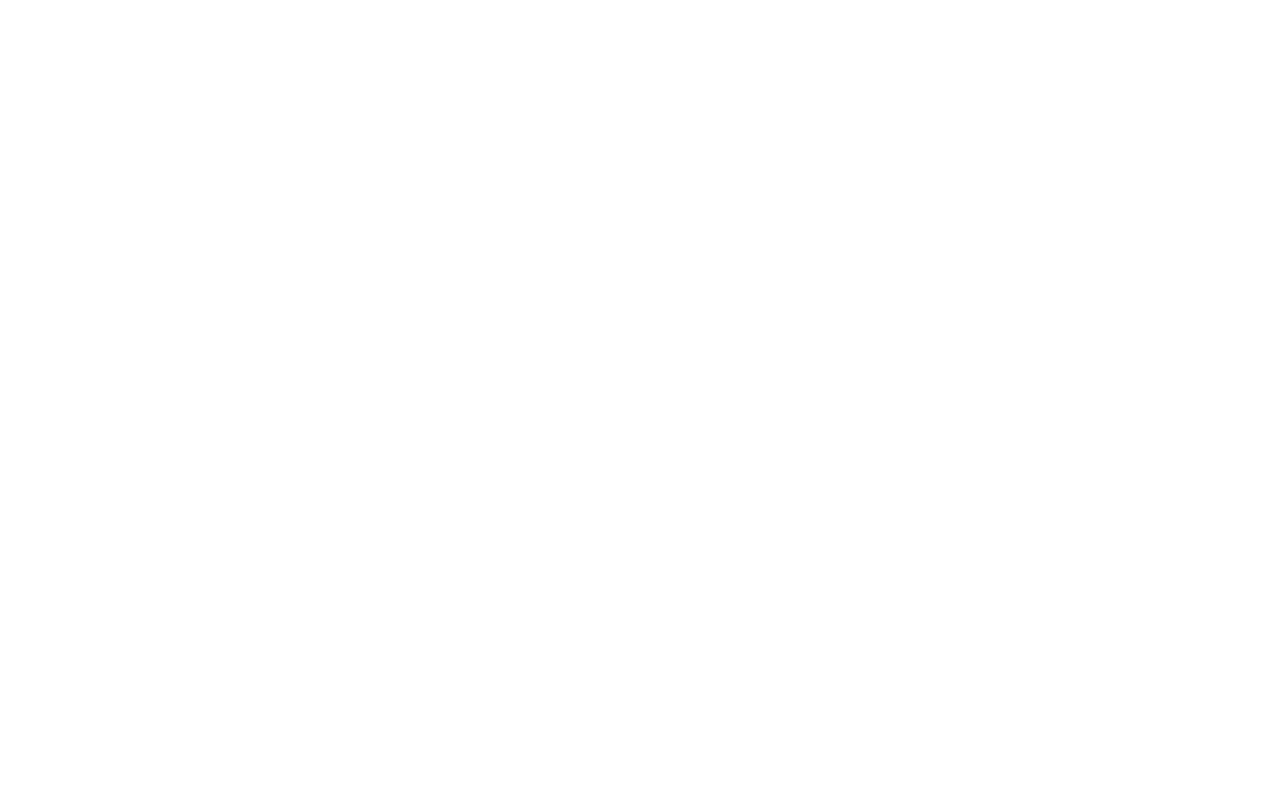
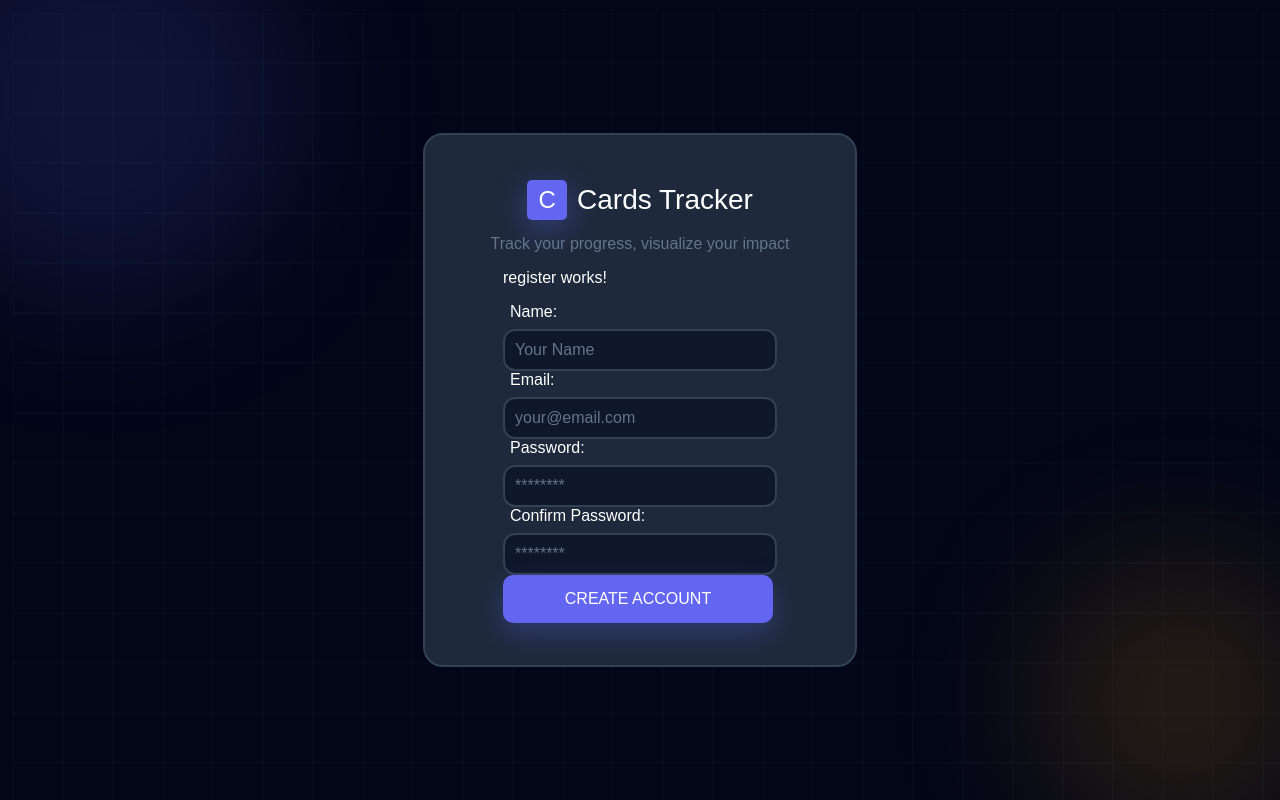
Before and after one commit to MatheusIYoshida/cards_management_client, an Angular app in the folder client/: page /auth/register in a window 1280 px wide. Before the commit this address led to /. Built offline with nearby package versions, Linux system fonts and the light colour scheme.

Commit message:
feat(register): create component - add routes

```diff
--- a/client/src/app/app.routes.ts
+++ b/client/src/app/app.routes.ts
@@ -4,16 +4,20 @@ import { AuthLayout } from './shared/layouts/auth-layout/auth-layout';
 export const routes: Routes = [
     {
         path: '',
-        redirectTo: 'login',
+        redirectTo: 'auth/login',
         pathMatch: 'full'
     },
     {
-        path: 'login',
+        path: 'auth',
         component: AuthLayout,
         children: [
             {
                 path: 'login',
                 loadComponent: () => import('./login/login').then(m => m.Login)
+            },
+            {
+                path: 'register',
+                loadComponent: () => import('./register/register').then(m => m.Register)
             },
             {
                 path: '',
@@ -25,7 +29,7 @@ export const routes: Routes = [
                 redirectTo: 'login'
             }
         ]
-    },
+    }
     // {
     //     path: 'dashboard',
     //     component:
--- a/client/src/app/login/login.html
+++ b/client/src/app/login/login.html
@@ -18,6 +18,6 @@
   ></app-form-button>
   <div class="divider">{{ dividerText }}</div>
   <div class="signup-link">
-    {{ signupText }} <a href="#">{{ signupLinkText }}</a>
+    {{ signupText }} <a href="/auth/register">{{ signupLinkText }}</a>
   </div>
 </div>
--- /dev/null
+++ b/client/src/app/register/register.html
@@ -0,0 +1,32 @@
+<p>register works!</p>
+<app-form-input
+    [enableLabel]="true"
+    [labelText]="'Name'"
+    [type]="'text'"
+    [placeholderText]="'Your Name'"
+    [maxLength]="100"
+></app-form-input>
+<app-form-input
+    [enableLabel]="true"
+    [labelText]="'Email'"
+    [type]="'email'"
+    [placeholderText]="'your@email.com'"
+    [maxLength]="100"
+></app-form-input>
+<app-form-input
+    [enableLabel]="true"
+    [labelText]="'Password'"
+    [type]="'password'"
+    [placeholderText]="'********'"
+    [maxLength]="100"
+></app-form-input>
+<app-form-input
+    [enableLabel]="true"
+    [labelText]="'Confirm Password'"
+    [type]="'password'"
+    [placeholderText]="'********'"
+    [maxLength]="100"
+></app-form-input>
+<app-form-button
+    [btnText]="'CREATE ACCOUNT'"
+></app-form-button>
--- /dev/null
+++ b/client/src/app/register/register.ts
@@ -0,0 +1,13 @@
+import { Component } from '@angular/core';
+import { FormInput } from '../shared/ui/form-input/form-input';
+import { FormButton } from '../shared/ui/form-button/form-button';
+
+@Component({
+  selector: 'app-register',
+  imports: [FormInput, FormButton],
+  templateUrl: './register.html',
+  styleUrl: './register.scss',
+})
+export class Register {
+
+}
```
Also changed, not shown: client/src/app/register/register.scss (added).
